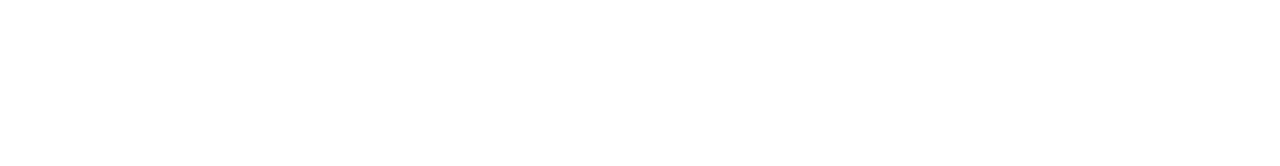
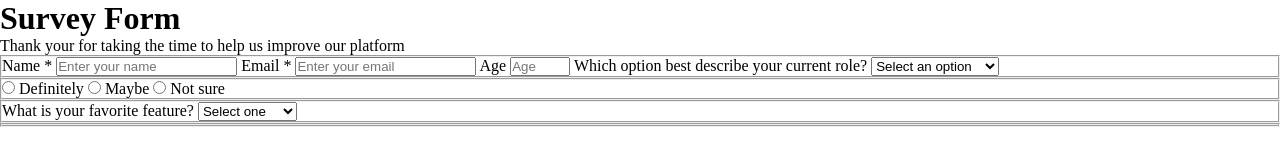
Before and after one commit to KrisNyikes/survey-form, a plain HTML site: page index.html in a window 1280 px wide. Drawn offline with Linux system fonts and the light colour scheme.

Commit message:
finish html halfway

```diff
--- a/index.html
+++ b/index.html
@@ -7,5 +7,89 @@
     <link rel="stylesheet" href="styles.css" />
     <title>Survey Form</title>
   </head>
-  <body></body>
+  <body>
+    <header>
+      <h1 id="title">Survey Form</h1>
+      <p id="description">
+        Thank your for taking the time to help us improve our platform
+      </p>
+    </header>
+    <main>
+      <form action="" id="survey-form">
+        <fieldset>
+          <label for="name-label"
+            >Name &ast;
+            <input
+              type="text"
+              name="name"
+              id="name-label"
+              required
+              placeholder="Enter your name"
+            />
+          </label>
+          <label for="email-label"
+            >Email &ast;
+            <input
+              type="email"
+              name="email"
+              id="email-label"
+              placeholder="Enter your email"
+            />
+          </label>
+          <label for="number-label"
+            >Age
+            <input
+              type="number"
+              name="age"
+              id="number-label"
+              min="13"
+              max="120"
+              placeholder="Age"
+            />
+          </label>
+          <label for="dropdown"
+            >Which option best describe your current role?
+            <select name="select" id="dropdown">
+              <option disabled selected value="none">Select an option</option>
+              <option value="student">Student</option>
+              <option value="full-time-job">Full Time Job</option>
+              <option value="full-time-learner">Full Time Learner</option>
+              <option value="not-to-say">Prefer Not To Say</option>
+              <option value="other">Other</option>
+            </select>
+          </label>
+        </fieldset>
+
+        <fieldset>
+          <label for="definitely">
+            <input type="radio" name="recommend" id="definitely" />
+            Definitely
+          </label>
+          <label for="maybe">
+            <input type="radio" name="recommend" id="maybe" />
+            Maybe
+          </label>
+          <label for="not-sure">
+            <input type="radio" name="recommend" id="not-sure" />
+            Not sure
+          </label>
+        </fieldset>
+
+        <fieldset>
+          <label for="favorite-feature"
+            >What is your favorite feature?
+            <select name="select" id="favorite-feature">
+              <option disabled selected value="none">Select one</option>
+              <option value="challenges">Challenges</option>
+              <option value="projects">Projects</option>
+              <option value="community">Community</option>
+              <option value="open-source">Open source</option>
+            </select>
+          </label>
+        </fieldset>
+
+        <fieldset></fieldset>
+      </form>
+    </main>
+  </body>
 </html>
```
